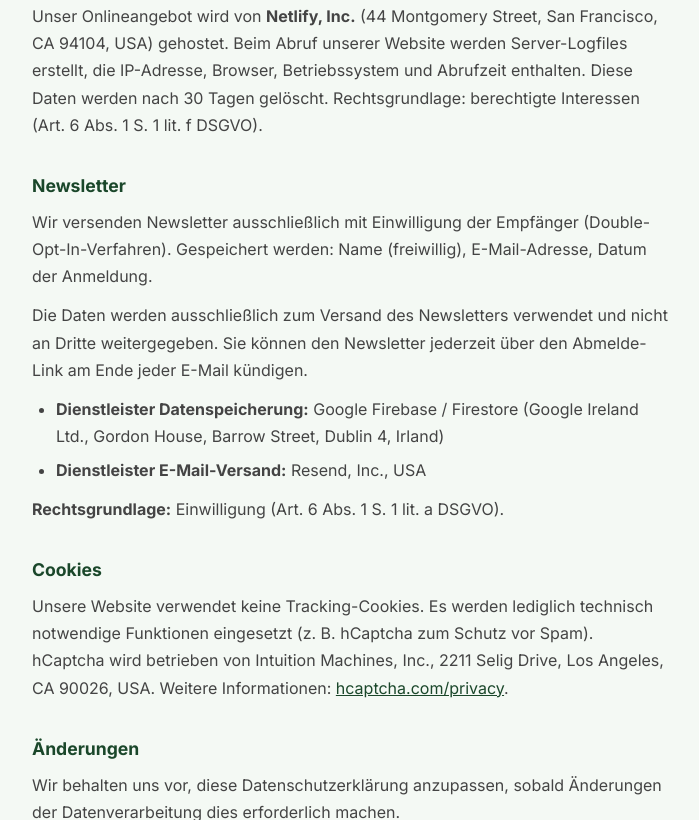
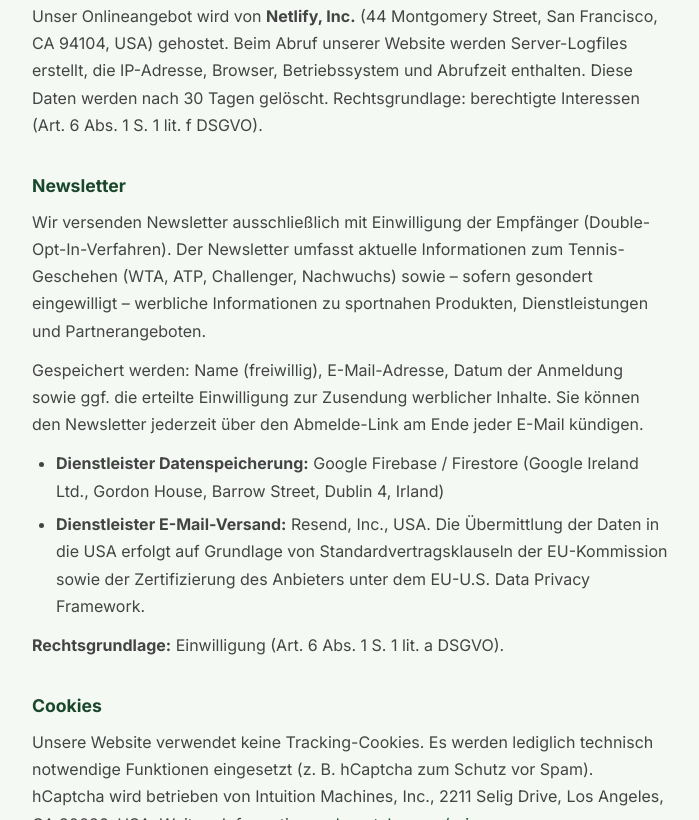
Before and after one commit to briscomarcel-ops/matchpoint-news, a website: page datenschutz.html in a window 1280 px wide. Shown: the part 1646-2466 px from the top of the page, without its empty margins (290-989 px from the left). Drawn offline with Linux system fonts and the light colour scheme.

Commit message:
Add files via upload

```diff
--- a/datenschutz.html
+++ b/datenschutz.html
@@ -29,7 +29,7 @@
 <h1>Datenschutzerklärung</h1>
 <h2 id="m716">Präambel</h2>
 <p>Mit der folgenden Datenschutzerklärung möchten wir Sie darüber aufklären, welche Arten Ihrer personenbezogenen Daten wir zu welchen Zwecken und in welchem Umfang verarbeiten. Die Datenschutzerklärung gilt für alle von uns durchgeführten Verarbeitungen personenbezogener Daten im Rahmen der Erbringung unserer Leistungen sowie auf unserer Webseite.</p>
-<p>Stand: 26. April 2026</p>
+<p>Stand: 11. Mai 2026</p>
 
 <h2 id="m3">Verantwortlicher</h2>
 <p>Marcel Schneider<br>Wöhler Str. 24a<br>50823 Köln</p>
@@ -65,11 +65,11 @@
 <p>Unser Onlineangebot wird von <strong>Netlify, Inc.</strong> (44 Montgomery Street, San Francisco, CA 94104, USA) gehostet. Beim Abruf unserer Website werden Server-Logfiles erstellt, die IP-Adresse, Browser, Betriebssystem und Abrufzeit enthalten. Diese Daten werden nach 30 Tagen gelöscht. Rechtsgrundlage: berechtigte Interessen (Art. 6 Abs. 1 S. 1 lit. f DSGVO).</p>
 
 <h2 id="m17">Newsletter</h2>
-<p>Wir versenden Newsletter ausschließlich mit Einwilligung der Empfänger (Double-Opt-In-Verfahren). Gespeichert werden: Name (freiwillig), E-Mail-Adresse, Datum der Anmeldung.</p>
-<p>Die Daten werden ausschließlich zum Versand des Newsletters verwendet und nicht an Dritte weitergegeben. Sie können den Newsletter jederzeit über den Abmelde-Link am Ende jeder E-Mail kündigen.</p>
+<p>Wir versenden Newsletter ausschließlich mit Einwilligung der Empfänger (Double-Opt-In-Verfahren). Der Newsletter umfasst aktuelle Informationen zum Tennis-Geschehen (WTA, ATP, Challenger, Nachwuchs) sowie – sofern gesondert eingewilligt – werbliche Informationen zu sportnahen Produkten, Dienstleistungen und Partnerangeboten.</p>
+<p>Gespeichert werden: Name (freiwillig), E-Mail-Adresse, Datum der Anmeldung sowie ggf. die erteilte Einwilligung zur Zusendung werblicher Inhalte. Sie können den Newsletter jederzeit über den Abmelde-Link am Ende jeder E-Mail kündigen.</p>
 <ul>
   <li><strong>Dienstleister Datenspeicherung:</strong> Google Firebase / Firestore (Google Ireland Ltd., Gordon House, Barrow Street, Dublin 4, Irland)</li>
-  <li><strong>Dienstleister E-Mail-Versand:</strong> Resend, Inc., USA</li>
+  <li><strong>Dienstleister E-Mail-Versand:</strong> Resend, Inc., USA. Die Übermittlung der Daten in die USA erfolgt auf Grundlage von Standardvertragsklauseln der EU-Kommission sowie der Zertifizierung des Anbieters unter dem EU-U.S. Data Privacy Framework.</li>
 </ul>
 <p><strong>Rechtsgrundlage:</strong> Einwilligung (Art. 6 Abs. 1 S. 1 lit. a DSGVO).</p>
 
```
